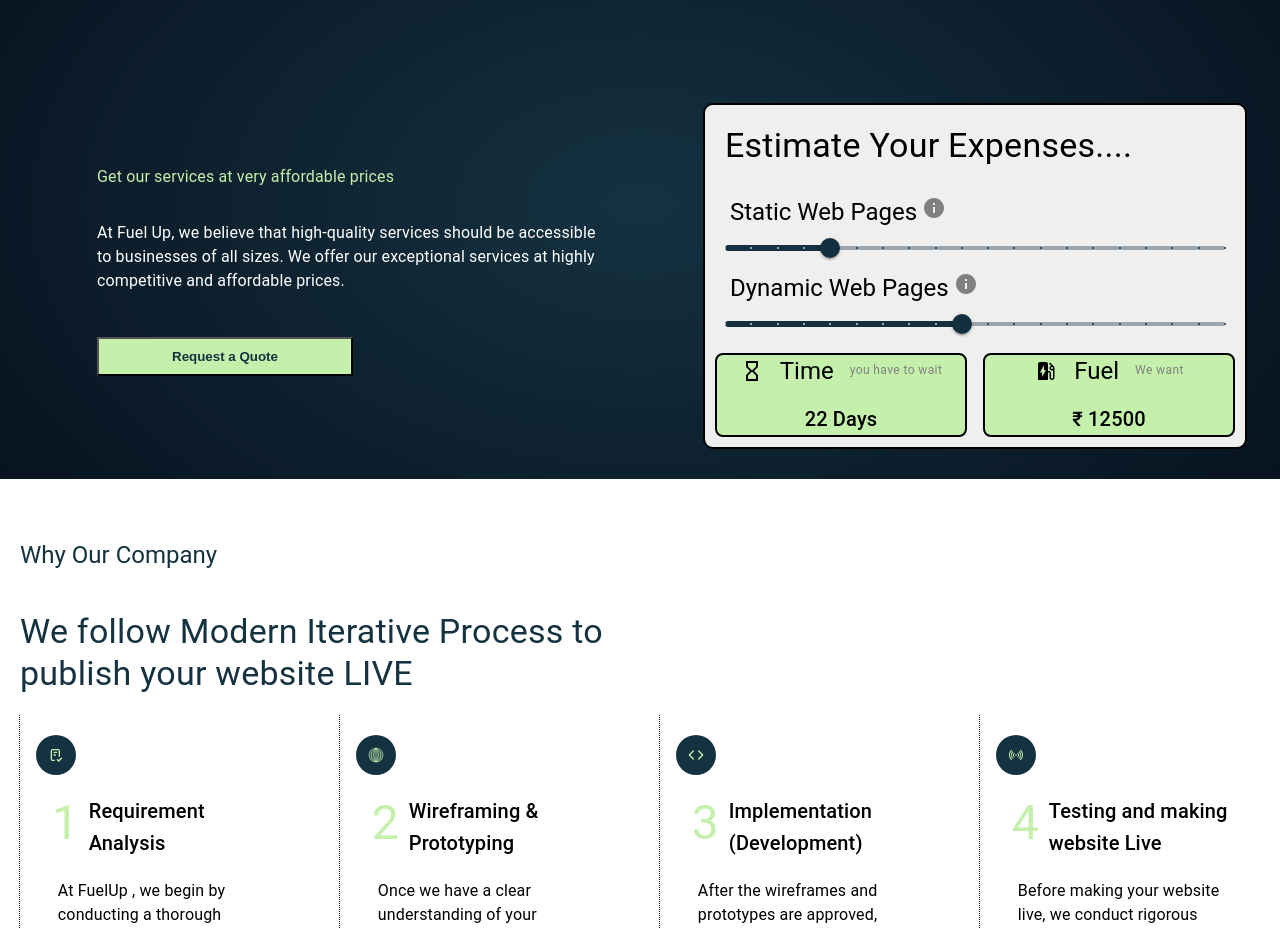
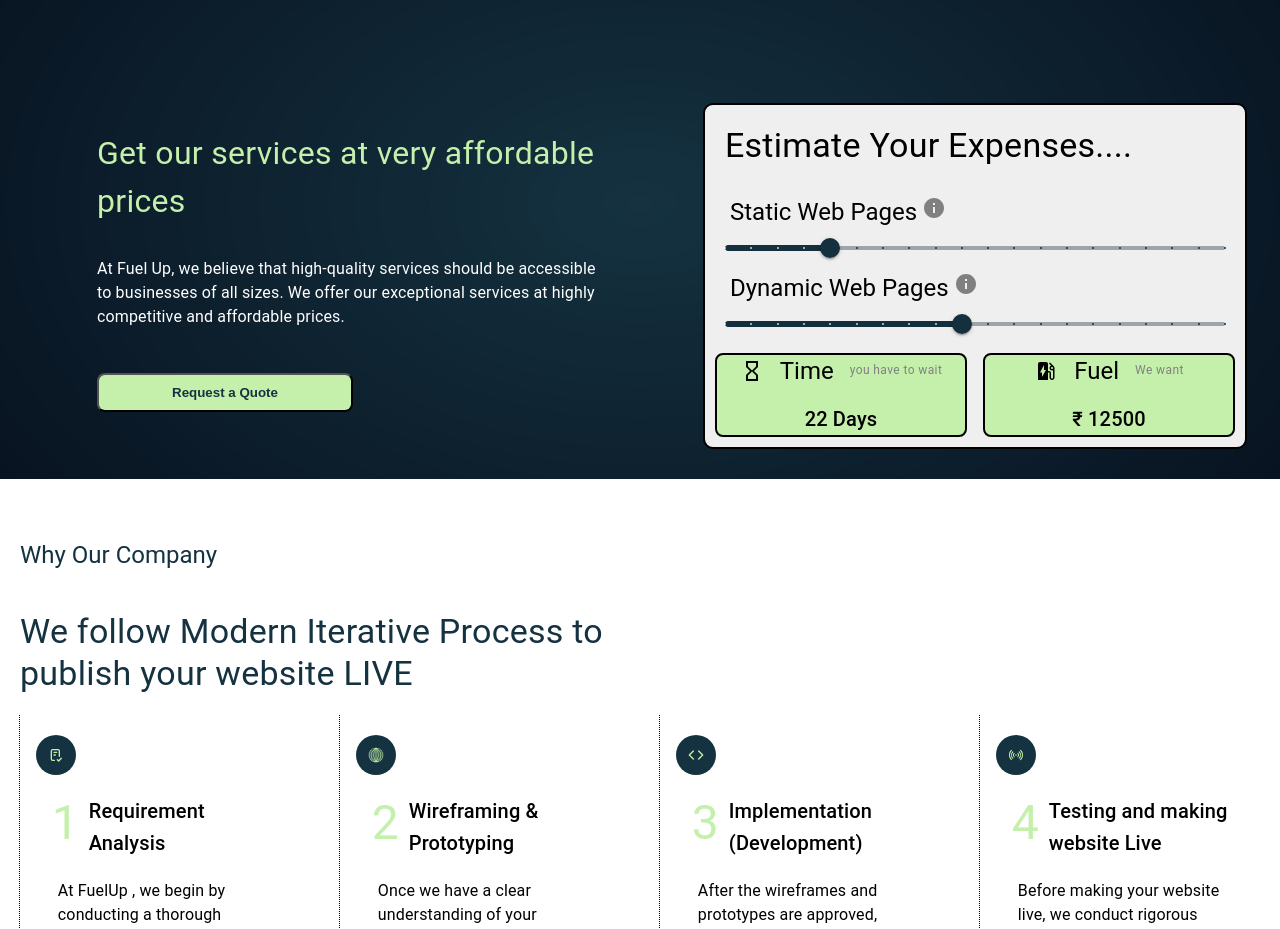
Before and after one commit to Fuelup-YourPresence/FuelUP, a Next.js app: page / in a window 1280 px wide. Shown: the part 2260-3189 px from the top of the page. Built offline with nearby package versions, Linux system fonts and the light colour scheme.

Commit message:
finalize

```diff
--- a/pages/components/homePage/GetEstimate.jsx
+++ b/pages/components/homePage/GetEstimate.jsx
@@ -16,7 +16,7 @@
       <div className={classes.container}>
         <Box className={classes.contentContainer}>
           <Box className={classes.contentsubContainer}>
-            <Typography className={classes.title}>
+            <Typography className={classes.title} style={{ fontSize: "2rem" }}>
               Get our services at very affordable prices
             </Typography>
 
--- a/pages/components/homePage/styles/GetEstimate.module.css
+++ b/pages/components/homePage/styles/GetEstimate.module.css
@@ -78,6 +78,7 @@
   padding: 10px;
   width: 50%;
   font-weight: bold;
+  border-radius: 8px;
 }
 
 /* button hover styles */
```
